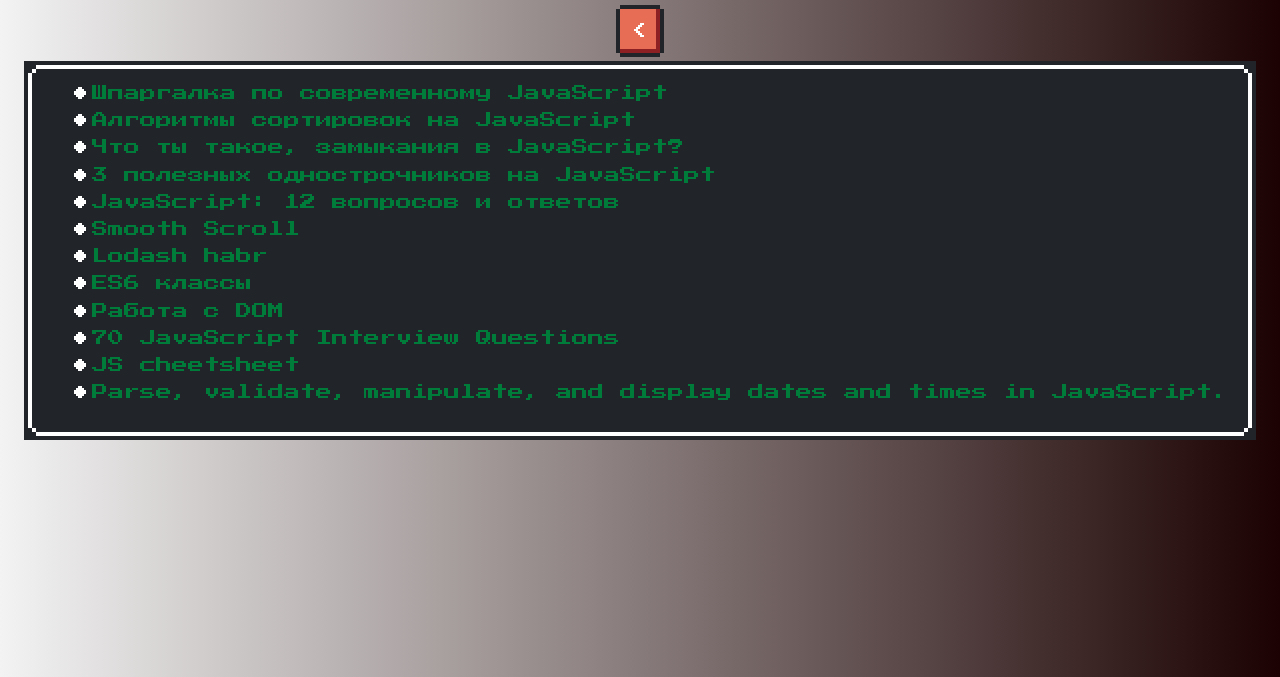
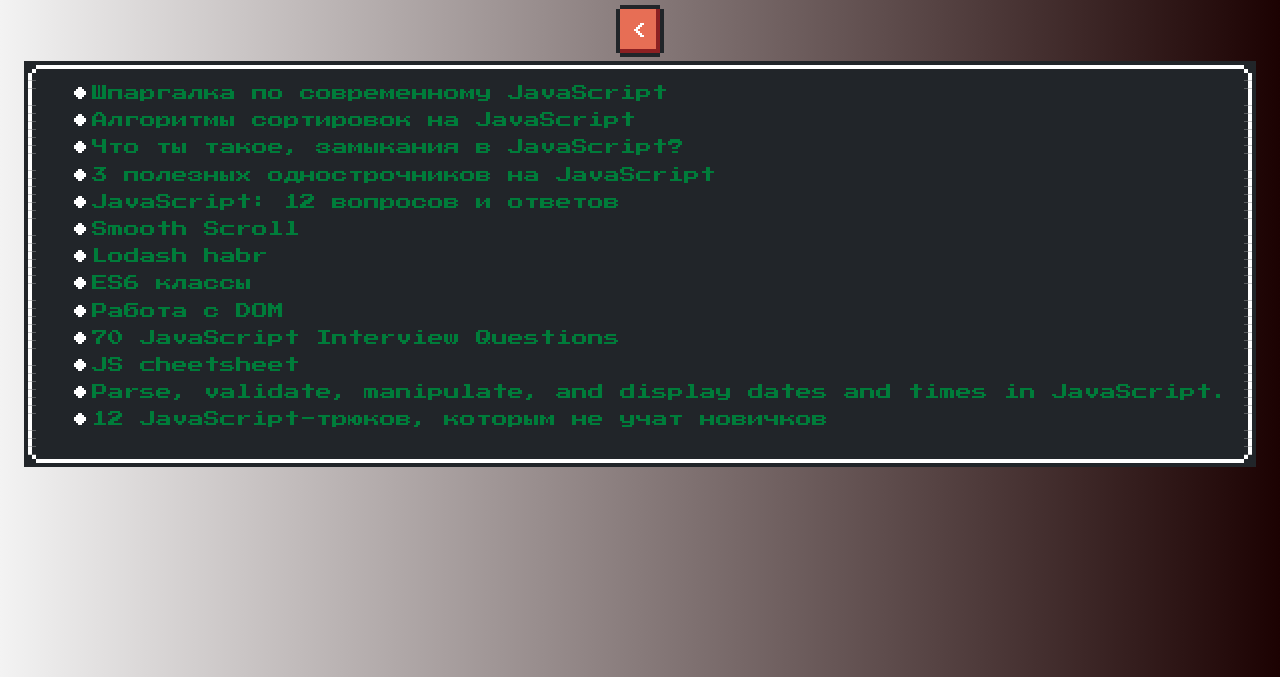
Before and after one commit to armandupe/web-dev-links, a plain HTML site: page js/links.html in a window 1280 px wide. Shown: the part 123-800 px from the top of the page. Drawn offline with nearby package versions, Linux system fonts and the light colour scheme.

Commit message:
Update links.html

```diff
--- a/js/links.html
+++ b/js/links.html
@@ -27,6 +27,7 @@
             <li><a class="link" class="link" href="https://dev.to/macmacky/70-javascript-interview-questions-5gfi">70 JavaScript Interview Questions</a></li>
             <li><a class="link" class="link" href="http://overapi.com/javascript">JS cheetsheet</a></li>
             <li><a class="link" class="link" href="https://momentjs.com/">Parse, validate, manipulate, and display dates and times in JavaScript.</a></li>
+            <li><a class="link" class="link" href="https://proglib.io/p/12-javascript-tricks/">12 JavaScript-трюков, которым не учат новичков</a></li>
         </ul>
     </div>
     </div>
```
